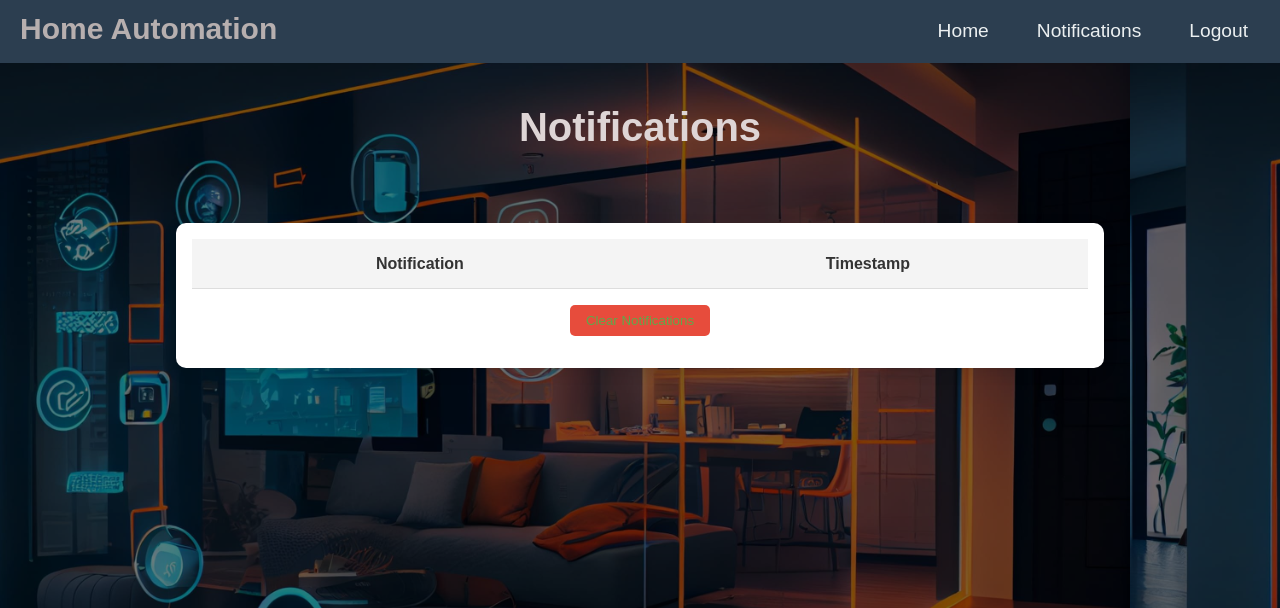
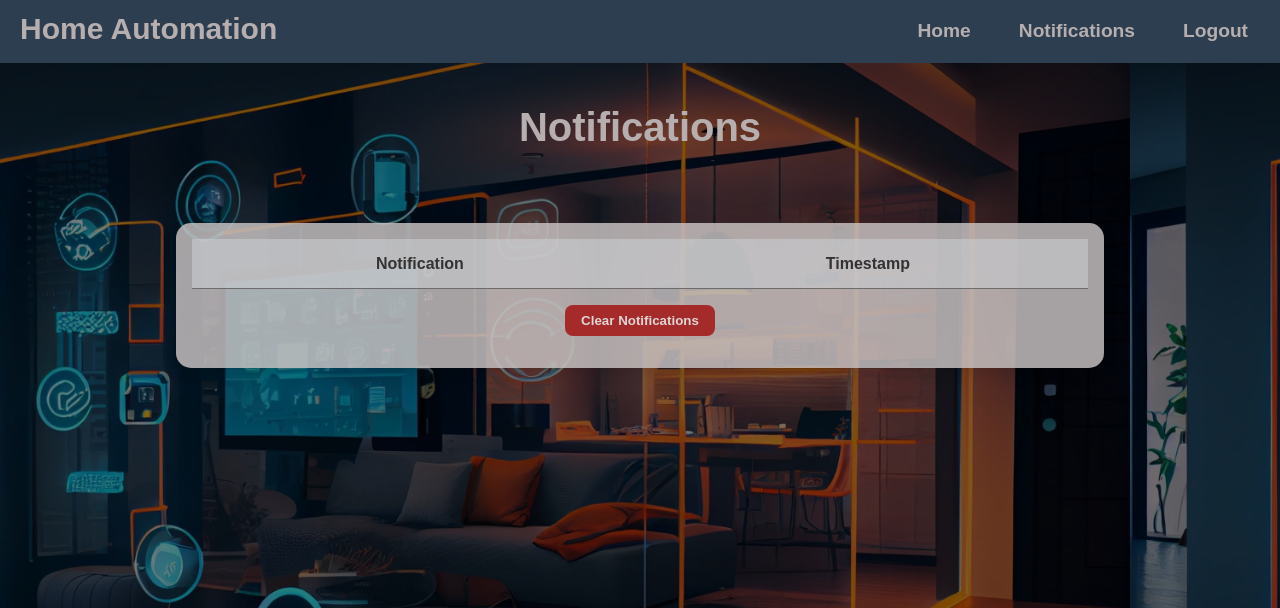
Before and after one commit to anggeching/home-control, a PHP site: page /front-end/notif.html in a window 1280 px wide. Shown: the top 608 px of the page. Run offline with PHP 8.4, Linux system fonts and the light colour scheme; lists and menus that the app fills with data are empty.

Commit message:
navbar notif

```diff
--- a/backend/login_query.php
+++ b/backend/login_query.php
@@ -24,20 +24,20 @@ if (isset($_POST['login'])) {
             $stmt->execute([$fetch['mem_id']]);
 
             echo "<script>
-                    alert('Login successful');
+                    alert('Login successful!');
                     window.location.href = '../front-end/home.php';
                   </script>";
         } else {
             // Debugging statement: Login failed
             echo "<script>
-                    alert('Login failed for Username: $username');
+                    alert('Login failed!');
                     window.location.href = '../index.php';
                   </script>";
         }
     } else {
         // Debugging statement: Username or password field empty
         echo "<script>
-                alert('Username or Password field is empty');
+                alert('Username or Password field is empty!');
                 window.location.href = '../index.php';
               </script>";
     }
--- a/backend/logout.php
+++ b/backend/logout.php
@@ -9,7 +9,7 @@ if (isset($_SESSION['user'])) {
     $stmt->execute([$mem_id]);
 
     unset($_SESSION['user']);
-    $_SESSION['message'] = array("text" => "You have logged out.", "alert" => "info");
+    $_SESSION['message'] = array("text" => "You have successfully logged out!", "alert" => "info");
 }
 
 header('location: ../index.php');
--- a/css/indexstyle.css
+++ b/css/indexstyle.css
@@ -81,11 +81,13 @@ h2 {
 .sign-up {
     background-color: #2c3e50;
     color: #b7afaf;
+    font-weight: bold;
 }
 
 .log-in {
     background-color: #2c3e50;
     color: #b7afaf;
+    font-weight: bold;
 }
 
 .form-container {
--- a/css/style.css
+++ b/css/style.css
@@ -46,9 +46,10 @@ nav ul li {
 }
 
 nav ul li a {
-  color: #ecf0f1;
+  color: #b7afaf;
   text-decoration: none;
   font-size: 1.2rem;
+  font-weight: bold;
   padding: 0.5rem 1rem;
   transition: background-color 0.3s ease;
 }
@@ -67,7 +68,7 @@ nav ul li a:hover {
 .header-text h1 {
   font-family: 'Nunito', sans-serif;
   font-weight: 700;
-  color: #ded5d5;
+  color: #b7afaf;
   font-size: 2.5rem;
   margin: 0;
 }
@@ -92,7 +93,7 @@ nav ul li a:hover {
 .icon-container {
   text-align: center;
   background: #c9c3c3d3;
-  border-radius: 10px;
+  border-radius: 15px;
   box-shadow: 0 4px 15px rgba(0, 0, 0, 0.1);
   padding: 1rem;
   transition: box-shadow 0.3s ease, transform 0.3s ease;
@@ -187,8 +188,8 @@ nav ul li a:hover {
   width: 70%; /* Set a fixed width for the section */
   margin: 2rem auto;
   padding: 1rem;
-  background-color: #fff;
-  border-radius: 10px;
+  background-color: #c9c3c3d3;
+  border-radius: 15px;
   box-shadow: 0 4px 15px rgba(0, 0, 0, 0.1);
 }
 
@@ -201,16 +202,16 @@ nav ul li a:hover {
 .notifications-section th, .notifications-section td {
   padding: 0.75rem;
   text-align: center; /* Center align text */
-  border-bottom: 1px solid #ddd;
+  border-bottom: 1px solid #6d6b6b;
 }
 
 .notifications-section th {
-  background-color: #f4f4f4;
+  background-color: #cdd0d391;
   font-weight: bold;
 }
 
 .notifications-section tr:hover {
-  background-color: #f9f9f9;
+  background-color: #d0dbe5;
 }
 
 .notifications-section td:last-child {
@@ -221,10 +222,11 @@ nav ul li a:hover {
   display: block;
   margin: 1rem auto;
   padding: 0.5rem 1rem;
-  background-color: #e74c3c;
-  color: #5fa84b;
+  background-color: #A52A2A;
+  font-weight: bold;
+  color: #ded5d5;
   border: none;
-  border-radius: 5px;
+  border-radius: 8px;
   cursor: pointer;
   transition: background-color 0.3s ease;
 }
```
Also changed, not shown: index.php (line endings or trailing spaces).
